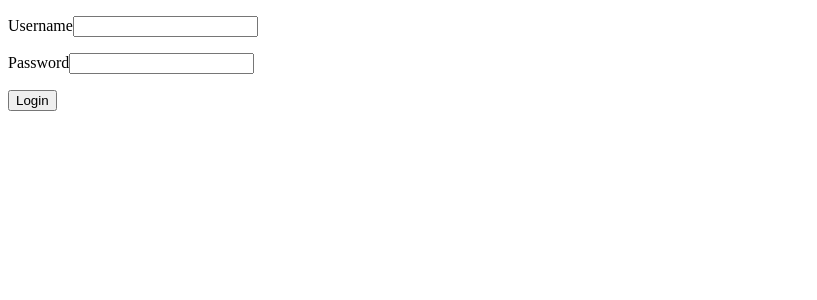
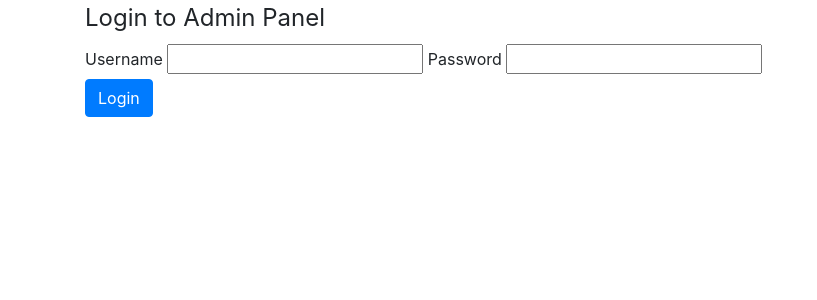
Before and after one commit to optodent/Team-Paris_PHP, a PHP site: page /admin/login.php in a window 1280 px wide. Shown: the top 300 px of the page, without its empty margins (0-817 px from the left). Run offline with PHP 8.4, Linux system fonts and the light colour scheme; some libraries are stand-ins or nearby versions.

Commit message:
modified login.php

```diff
--- a/admin/login.php
+++ b/admin/login.php
@@ -2,29 +2,64 @@
 //include config
 require_once('../includes/config.php');
 
-
 //check if already logged in
-if( $user->checkIfLogged() ){ header('Location: index.php'); }
+if ($user->checkIfLogged()) {
+    header('Location: index.php');
+}
 ?>
-<!doctype html>
+<!DOCTYPE html>
 <html lang="en">
 <head>
+
+    <meta http-equiv="content-type" content="text/html; charset=UTF-8">
     <meta charset="utf-8">
     <title>Admin Login</title>
+    <meta name="viewport" content="width=device-width, initial-scale=1.0">
+
+    <!--include CSS Style Sheet-->
+    <link href='styles/bootstrap.css' rel='stylesheet'>
+    <link href='styles/bootstrap-responsive.css' rel='stylesheet'>
+    <link href='styles/login.css' rel='stylesheet'>
+
 </head>
+
 <body>
 
-<div id="login">
+<div class="container">
+
+    <div id="login-wraper">
+
+        <form class="form login-form">
+            <legend>
+                Login to <span class="blue">Admin Panel</span>
+            </legend>
+
+            <div class="body">
+                <label>Username</label>
+                <input type="text" name="username">
+
+                <label>Password</label>
+                <input type="password" name="password">
+
+            </div>
+
+            <div class="footer">
+                <button type="submit" class="btn btn-primary" name="submit">
+                    Login
+                </button>
+            </div>
+
+        </form>
 
         <?php
 
         //process login form if submitted
-	if(isset($_POST['submit'])){
+        if (isset($_GET['submit'])) {
 
-		$username = trim($_POST['username']);
-		$password = trim($_POST['password']);
+            $username = trim($_GET['username']);
+            $password = trim($_GET['password']);
 
-		if($user->login($username,$password)){
+            if ($user->login($username, $password)) {
 
                 //logged in return to index page
                 header('Location: index.php');
@@ -32,20 +67,23 @@ if( $user->checkIfLogged() ){ header('Location: index.php'); }
 
 
             } else {
-			$message = '<p class="error">Wrong username or password</p>';
+                $message = '<div class="alert alert-danger" role="alert">
+								<p class="error">
+										Oops! Wrong username or password.
+								</p>
+							</div>';
             }
 
         }//end if submit
 
-	if(isset($message)){ echo $message; }
+        if (isset($message)) {
+            echo $message;
+        }
         ?>
 
-	<form action="" method="post">
-	<p><label>Username</label><input type="text" name="username" value=""  /></p>
-	<p><label>Password</label><input type="password" name="password" value=""  /></p>
-	<p><label></label><input type="submit" name="submit" value="Login"  /></p>
-	</form>
+    </div>
 
 </div>
+
 </body>
 </html>
```
Lines whose indentation alone changed are shown as unchanged.
